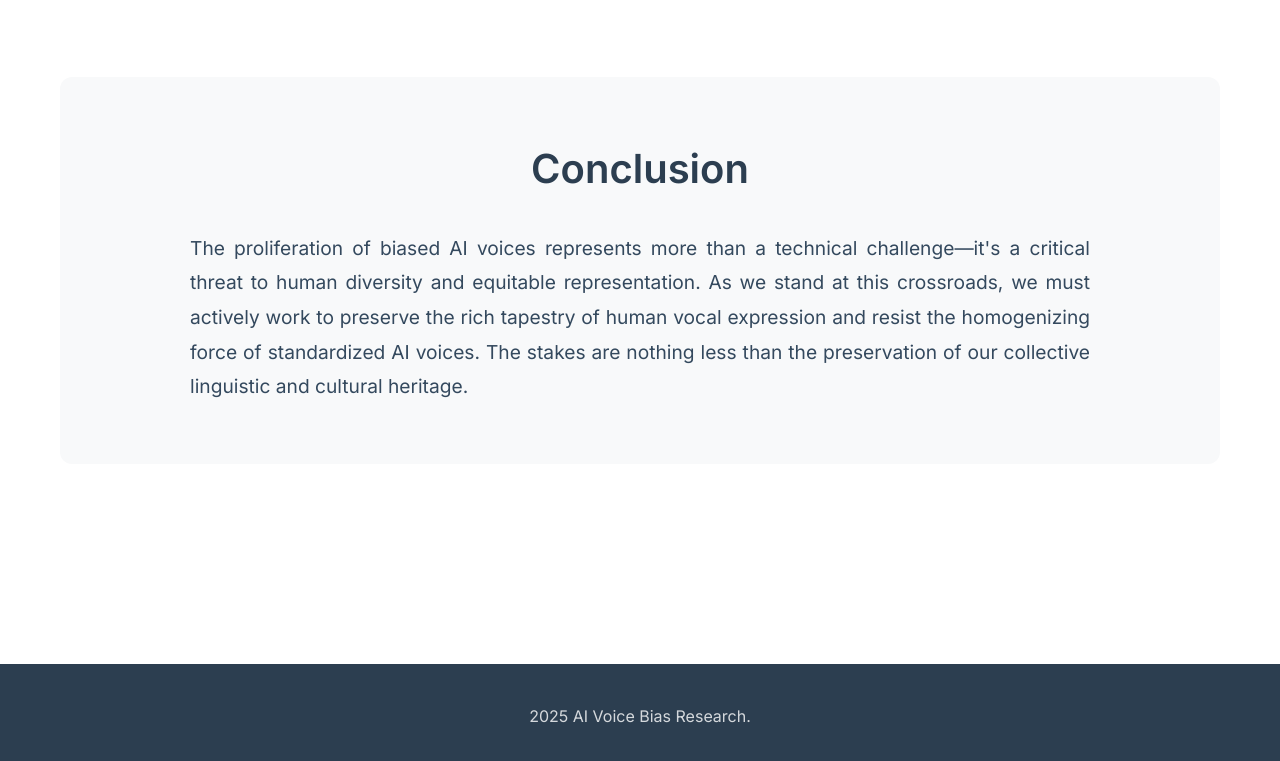
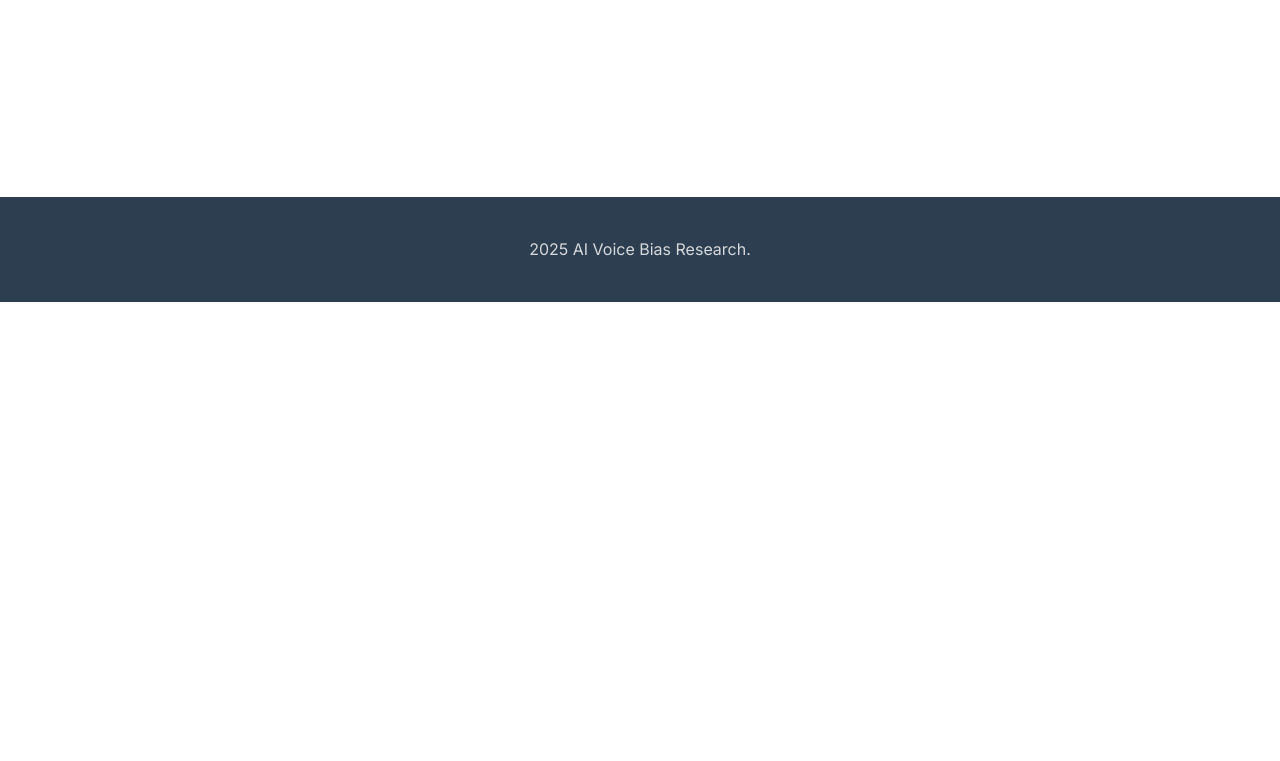
Before and after one commit to shreeharsha-bs/ai-voice-proliferation, a plain HTML site: page index.html in a window 1280 px wide. Shown: the part 4866-5627 px from the top of the page. After the commit the page ends 5168 px from the top, so only its background shows below. Drawn offline with Linux system fonts and the light colour scheme.

Commit message:
Update to layout and no more conclusion

```diff
--- a/index.html
+++ b/index.html
@@ -191,11 +191,6 @@
                     </div>
                 </div>
             </section>
-
-            <section id="conclusion" class="section">
-                <h2>Conclusion</h2>
-                <p>The proliferation of biased AI voices represents more than a technical challenge—it's a critical threat to human diversity and equitable representation. As we stand at this crossroads, we must actively work to preserve the rich tapestry of human vocal expression and resist the homogenizing force of standardized AI voices. The stakes are nothing less than the preservation of our collective linguistic and cultural heritage.</p>
-            </section>
         </div>
     </main>
 
```
